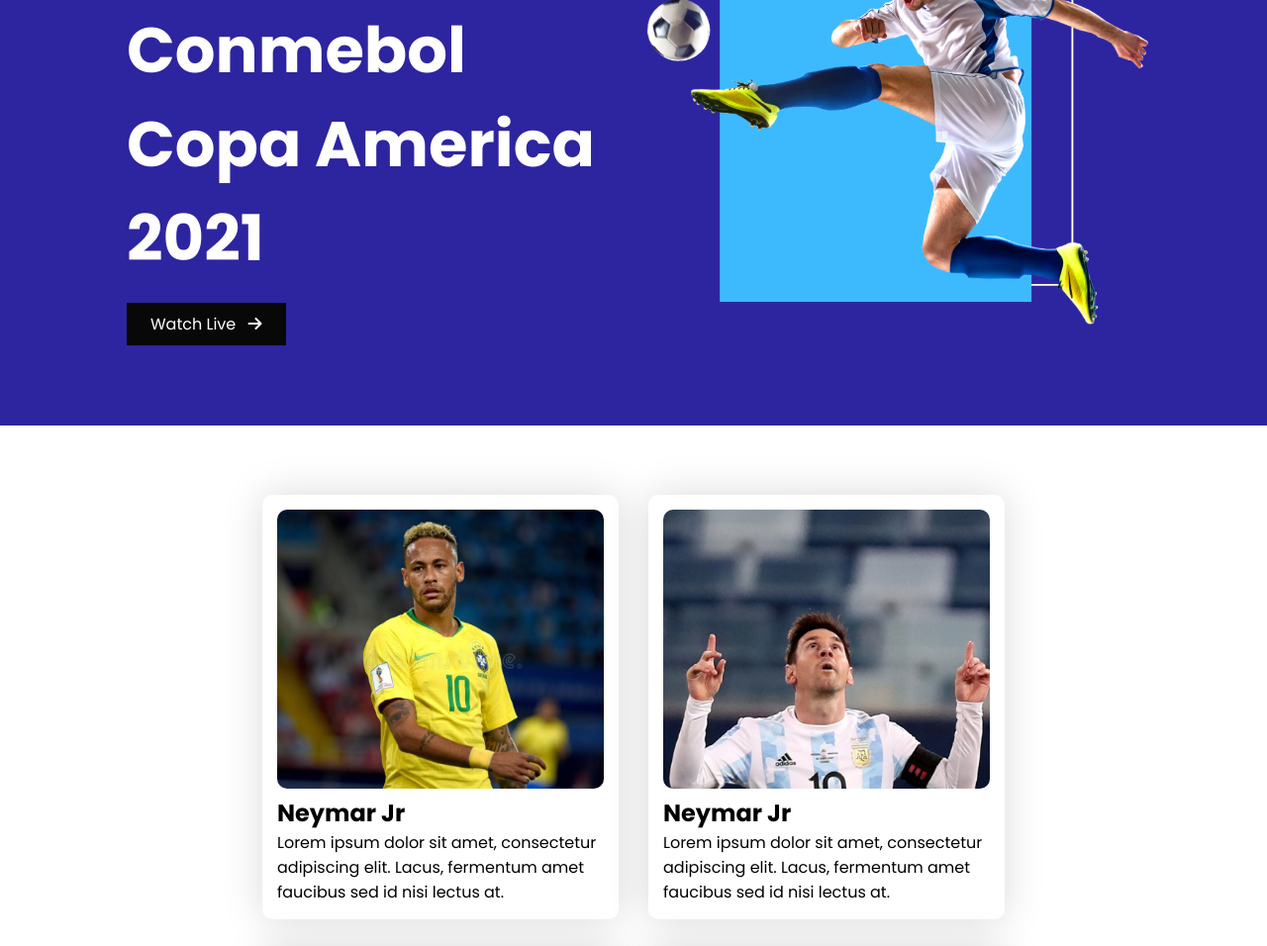
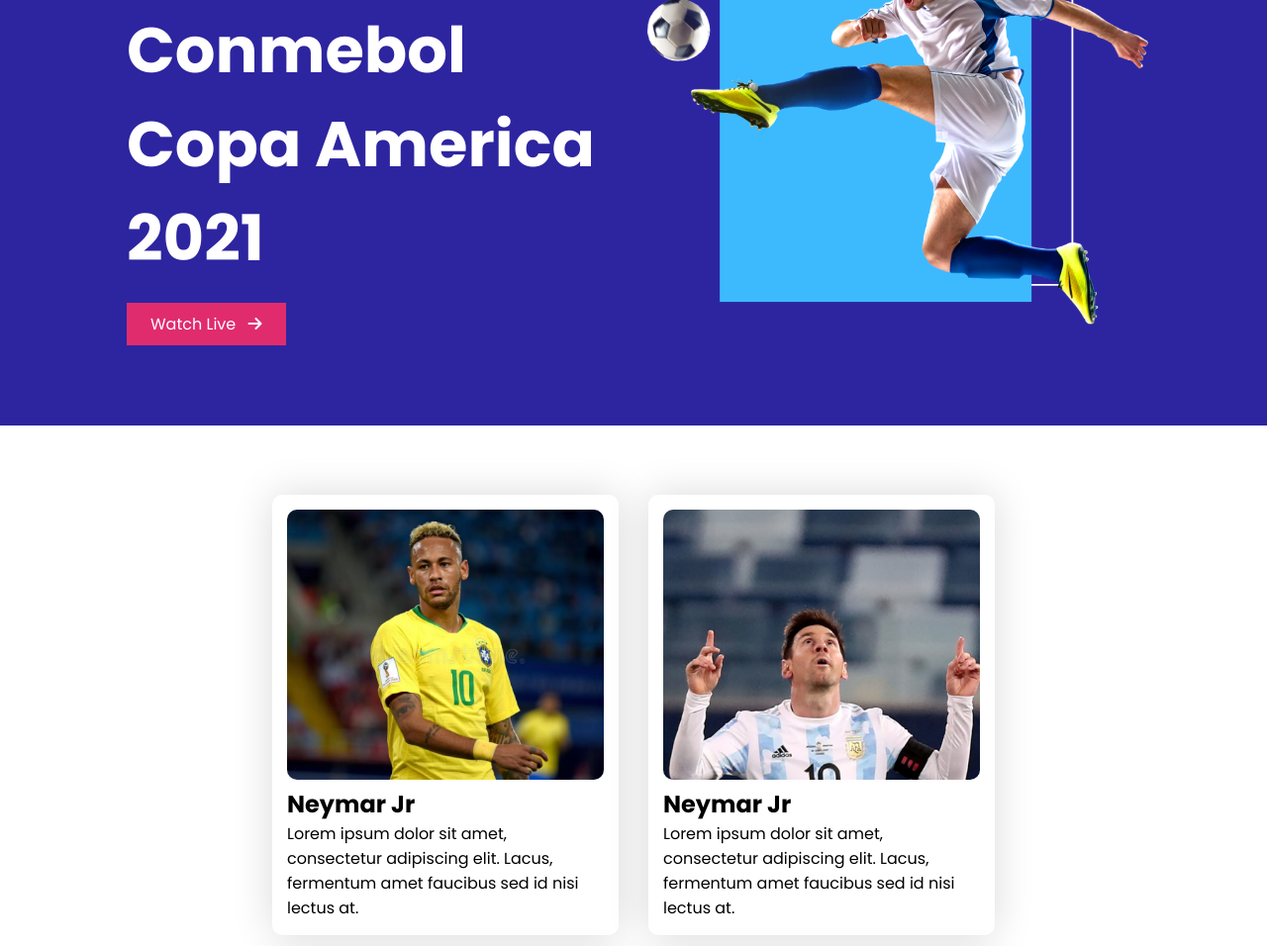
Before and after one commit to AdilMahmoudRion/football-world-repo, a plain HTML site: page index.html in a window 1280 px wide. Shown: the part 181-1137 px from the top of the page at 99% size. Drawn offline with Linux system fonts and the light colour scheme.

```diff
--- a/style.css
+++ b/style.css
@@ -21,7 +21,7 @@ body {
 .watching-live-button {
 	padding: 10px 24px;
 	text-decoration: none;
-	background: #080808;
+	background: #E02C6D;
 	font-size: 16px;
 	font-weight: 500px;
 	color: #ffffff;
@@ -52,7 +52,7 @@ body {
 	margin: 55px 180px;
 }
 .player {
-	width: 330px;
+	width: 320px;
 	max-height: 474px;
 	margin: 15px;
 	padding: 15px;
```
